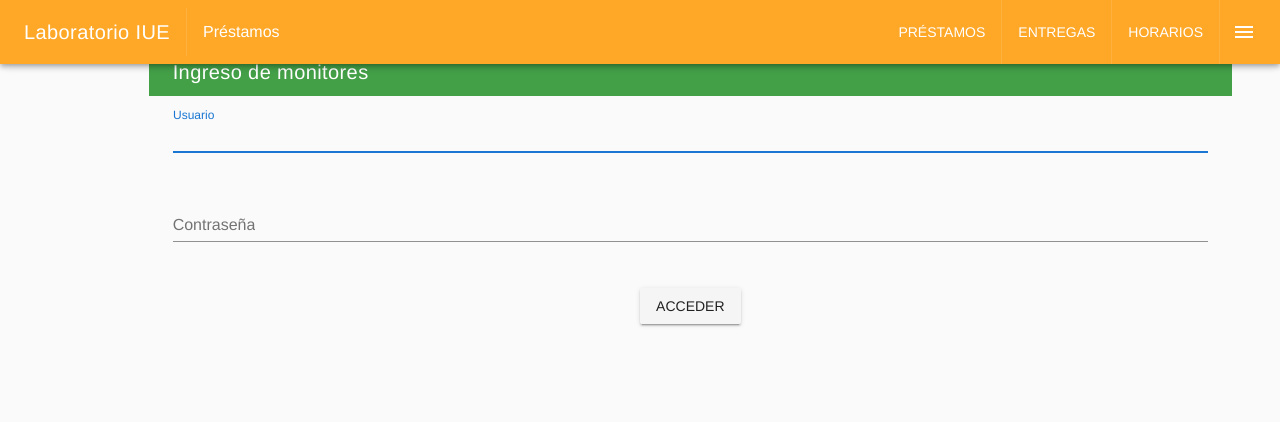
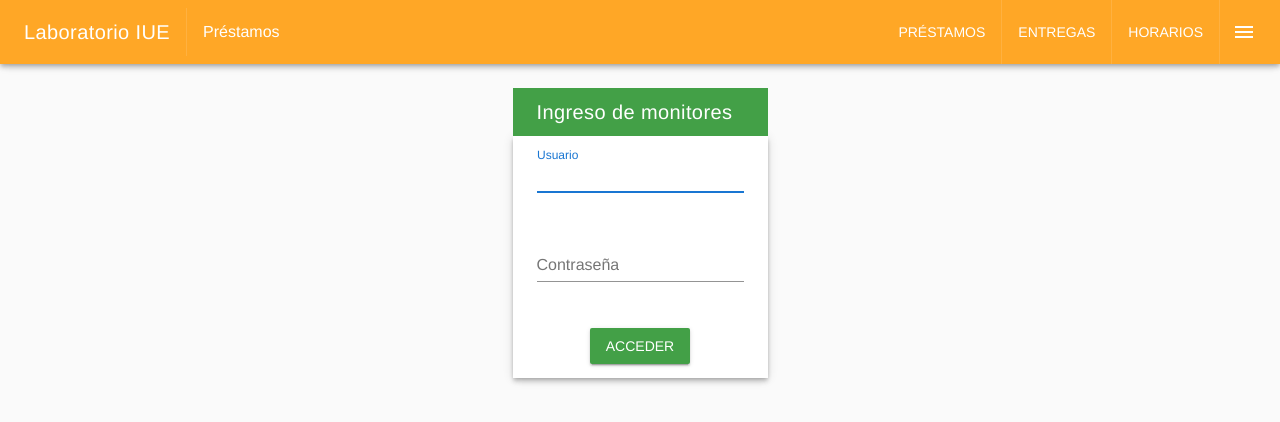
Before and after one commit to Okabe94/JsLaboratorio, a Vue app in the folder client/: page /#/register in a window 1280 px wide. Shown: the top 422 px of the page. Built offline with nearby package versions, Linux system fonts and the light colour scheme.

Commit message:
Nuevo look de ingreso de monitores
Segunda iteración para el diseño del ingreso de monitores

```diff
--- a/client/src/App.vue
+++ b/client/src/App.vue
@@ -3,7 +3,7 @@
     <v-app>
       <page-header/>
         <main>
-          <v-container fluid>
+          <v-container>
             <router-view></router-view>
           </v-container>
         </main>
@@ -29,4 +29,7 @@ export default {
   text-align: center;
   color: #2c3e50;
 }
+.input-group--text-fiel input{
+  border-bottom: 1px solid black;
+}
 </style>
--- a/client/src/components/Header.vue
+++ b/client/src/components/Header.vue
@@ -1,7 +1,6 @@
 <template>
   <div>
     <v-toolbar
-      fixed
       color="orange lighten-1"
       dark
       ><v-toolbar-title>Laboratorio IUE</v-toolbar-title>
--- a/client/src/components/Register.vue
+++ b/client/src/components/Register.vue
@@ -1,14 +1,13 @@
 <template>
   <div>
-    <v-container fluid grid-list-xl text-xs-center>
-      <v-layout column>
-        <v-flex xs10 offset-xs1>
-
-          <div>
+      <v-layout align-center column fill-height >
+        <v-flex>
             <v-toolbar flat dense dark class="green darken-1">
               <v-toolbar-title>Ingreso de monitores</v-toolbar-title>
             </v-toolbar>
-              <div dense class="pl-4 pr-4 pt-2 pb-2">
+            <div class="white elevation-4">
+
+              <div class="pl-4 pr-4 pt-2 pb-2">
                 <v-text-field
                   label="Usuario"
                   v-model="user"
@@ -18,18 +17,20 @@
                 <v-text-field
                   label="Contraseña"
                   v-model="password"
+                  type="password"
                 ></v-text-field>
                 <br>
                 <v-btn
+                  class="green darken-1"
+                  dark
                   @click="register">
                   Acceder
                 </v-btn>
               </div>
-          </div>
 
+            </div>
         </v-flex>
       </v-layout>
-    </v-container>
   </div>
 </template>
 
```
